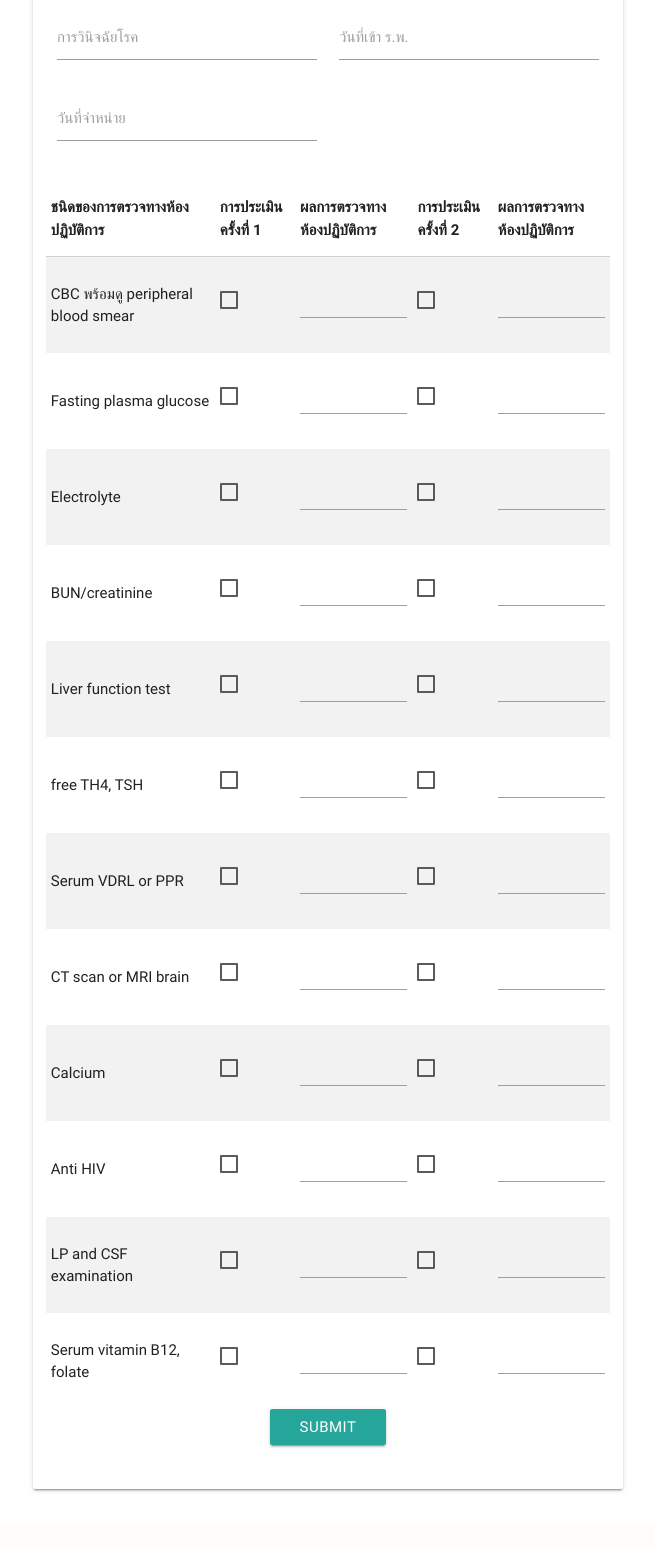
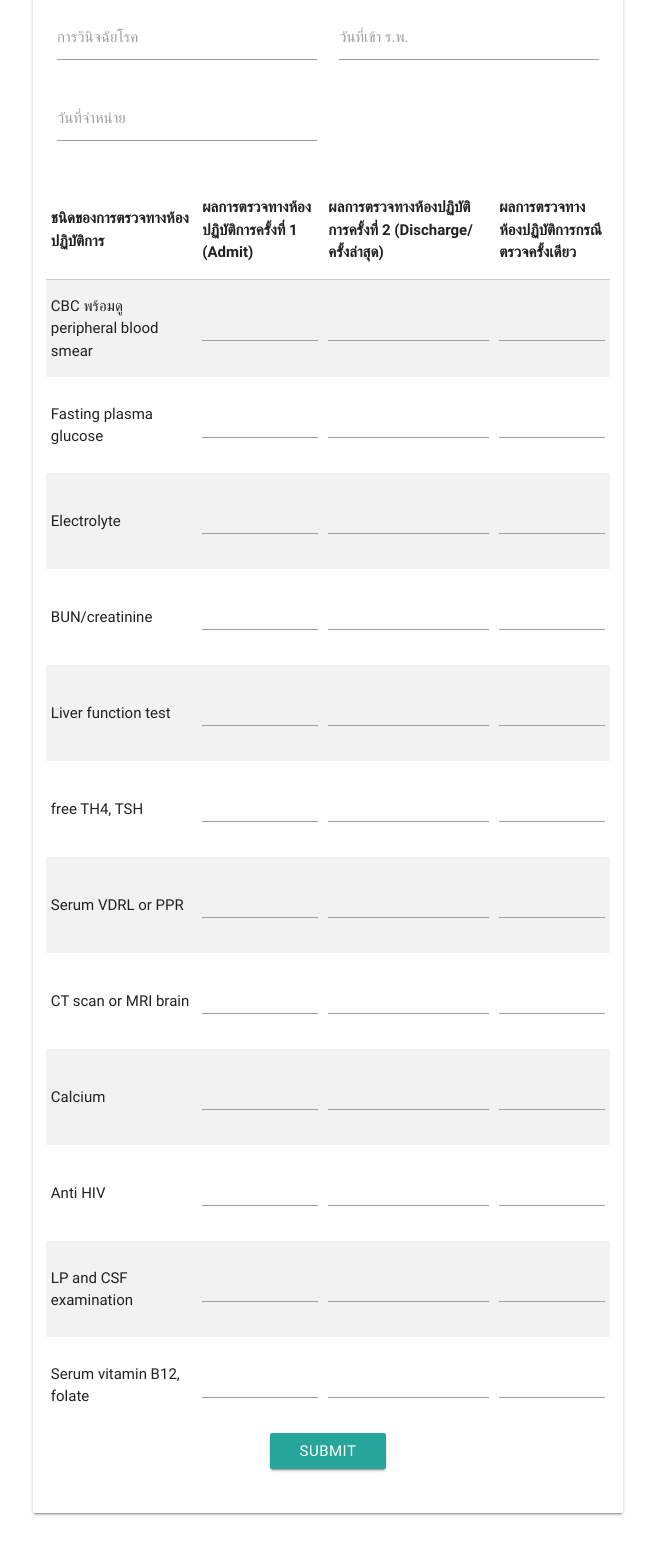
Before and after one commit to likit/aging2, a Flask app: page /partthree in a window 1280 px wide. Shown: the part 301-1849 px from the top of the page, without its empty margins (312-967 px from the left). Before the commit the page ends 1793 px from the top, so only its background shows below. Run offline with Flask 2, Linux system fonts and the light colour scheme; parts of the project's set-up code (start-up, migrations or seed data) failed here and were passed over; some libraries are stand-ins or nearby versions.

Commit message:
added/edited UI and data binding to part3

```diff
--- a/app/templates/part3.html
+++ b/app/templates/part3.html
@@ -11,32 +11,34 @@
                 </div>
                 <div class="row">
                     <div class="input-field col s6">
-                        <input type="text" id="patientName">
+                        <input type="text" id="patientName" data-bind="value: patientName">
                         <label for="patientName">ชื่อ สกุลผู้ป่วย</label>
                     </div>
                     <div class="input-field col s6">
-                        <input type="text" id="patientAge">
+                        <input type="text" id="patientAge" data-bind="value: patientAge">
                         <label for="patientAge">อายุ</label>
                     </div>
                     <div class="input-field col s6">
-                        <input type="text" id="patientHN">
+                        <input type="text" id="patientHN" data-bind="value: patientHN">
                         <label for="patientHN">HN</label>
                     </div>
                     <div class="input-field col s6">
-                        <input type="text" id="patientAN">
+                        <input type="text" id="patientAN" data-bind="value: patientAN">
                         <label for="patientAN">AN</label>
                     </div>
                     <div class="input-field col s6">
-                        <input type="text" id="patientDiag">
+                        <input type="text" id="patientDiag" data-bind="value: patientDiag">
                         <label for="patientDiag">การวินิจฉัยโรค</label>
                     </div>
                     <div class="input-field col s6">
-                        <input type="text" id="patientAdmit">
-                        <label for="patientAdmit">วันที่เข้า ร.พ.</label>
+                        <input type="date" class="datepicker" id="patientAdmitDate"
+                            data-bind="value: patientAdmitDate">
+                        <label for="patientAdmitDate">วันที่เข้า ร.พ.</label>
                     </div>
                     <div class="input-field col s6">
-                        <input type="text" id="patientDischarged">
-                        <label for="patientDischarged">วันที่จำหน่าย</label>
+                        <input type="text" id="patientDischargedDate"
+                            data-bind="value: patientDischargedDate">
+                        <label for="patientDischargedDate">วันที่จำหน่าย</label>
                     </div>
                 </div>
                 <div class="row">
@@ -44,215 +46,190 @@
                         <thead>
                             <tr>
                                 <th>ชนิดของการตรวจทางห้องปฏิบัติการ</th>
-                                <th>การประเมินครั้งที่ 1</th>
-                                <th>ผลการตรวจทางห้องปฏิบัติการ</th>
-                                <th>การประเมินครั้งที่ 2</th>
-                                <th>ผลการตรวจทางห้องปฏิบัติการ</th>
+                                <th>ผลการตรวจทางห้องปฏิบัติการครั้งที่ 1 (Admit)</th>
+                                <th>ผลการตรวจทางห้องปฏิบัติการครั้งที่ 2 (Discharge/ครั้งล่าสุด)</th>
+                                <th>ผลการตรวจทางห้องปฏิบัติการกรณีตรวจครั้งเดียว</th>
                             </tr>
                         </thead>
                         <tbody>
                             <tr>
                                 <td>CBC พร้อมดู peripheral blood smear</td>
                                 <td>
-                                    <input type="checkbox" id="lab-1-1-chk">
-                                    <label for="lab-1-1-chk"></label>
+                                    <input type="text" id="lab-1-1"
+                                        data-bind="value: lab1_1">
                                 </td>
                                 <td>
-                                    <input type="text" id="lab-1-1">
+                                    <input type="text" id="lab-1-2"
+                                        data-bind="value: lab1_2">
                                 </td>
                                 <td>
-                                    <input type="checkbox" id="lab-1-2-chk">
-                                    <label for="lab-1-2-chk"></label>
-                                </td>
-                                <td>
-                                    <input type="text" id="lab-1-2">
+                                    <input type="text" id="lab-1-3"
+                                        data-bind="value: lab1_3">
                                 </td>
                             </tr>
                             <tr>
                                 <td>Fasting plasma glucose</td>
                                 <td>
-                                    <input type="checkbox" id="lab-2-1-chk">
-                                    <label for="lab-2-1-chk"></label>
+                                    <input type="text" id="lab-2-1"
+                                        data-bind="value: lab2_1">
                                 </td>
                                 <td>
-                                    <input type="text" id="lab-2-1">
+                                    <input type="text" id="lab-2-2"
+                                        data-bind="value: lab2_2">
                                 </td>
                                 <td>
-                                    <input type="checkbox" id="lab-2-2-chk">
-                                    <label for="lab-2-2-chk"></label>
-                                </td>
-                                <td>
-                                    <input type="text" id="lab-2-2">
+                                    <input type="text" id="lab-2-3"
+                                        data-bind="value: lab2_3">
                                 </td>
                             </tr>
                             <tr>
                                 <td>Electrolyte</td>
                                 <td>
-                                    <input type="checkbox" id="lab-3-1-chk">
-                                    <label for="lab-3-1-chk"></label>
+                                    <input type="text" id="lab-3-1"
+                                        data-bind="value: lab3_1">
                                 </td>
                                 <td>
-                                    <input type="text" id="lab-3-1">
+                                    <input type="text" id="lab-3-2"
+                                        data-bind="value: lab3_2">
                                 </td>
                                 <td>
-                                    <input type="checkbox" id="lab-3-2-chk">
-                                    <label for="lab-3-2-chk"></label>
-                                </td>
-                                <td>
-                                    <input type="text" id="lab-3-2">
+                                    <input type="text" id="lab-3-3"
+                                        data-bind="value: lab3_3">
                                 </td>
                             </tr>
                             <tr>
                                 <td>BUN/creatinine</td>
                                 <td>
-                                    <input type="checkbox" id="lab-4-1-chk">
-                                    <label for="lab-4-1-chk"></label>
+                                    <input type="text" id="lab-4-1"
+                                        data-bind="value: lab4_1">
                                 </td>
                                 <td>
-                                    <input type="text" id="lab-4-1">
+                                    <input type="text" id="lab-4-2"
+                                        data-bind="value: lab4_2">
                                 </td>
                                 <td>
-                                    <input type="checkbox" id="lab-4-2-chk">
-                                    <label for="lab-4-2-chk"></label>
-                                </td>
-                                <td>
-                                    <input type="text" id="lab-4-2">
+                                    <input type="text" id="lab-4-3"
+                                        data-bind="value: lab4_3">
                                 </td>
                             </tr>
                             <tr>
                                 <td>Liver function test</td>
                                 <td>
-                                    <input type="checkbox" id="lab-5-1-chk">
-                                    <label for="lab-5-1-chk"></label>
+                                    <input type="text" id="lab-5-1"
+                                        data-bind="value: lab5_1">
                                 </td>
                                 <td>
-                                    <input type="text" id="lab-5-1">
+                                    <input type="text" id="lab-5-2"
+                                        data-bind="value: lab5_2">
                                 </td>
                                 <td>
-                                    <input type="checkbox" id="lab-5-2-chk">
-                                    <label for="lab-5-2-chk"></label>
-                                </td>
-                                <td>
-                                    <input type="text" id="lab-5-2">
+                                    <input type="text" id="lab-5-3"
+                                        data-bind="value: lab5_3">
                                 </td>
                             </tr>
                             <tr>
                                 <td>free TH4, TSH</td>
                                 <td>
-                                    <input type="checkbox" id="lab-6-1-chk">
-                                    <label for="lab-6-1-chk"></label>
+                                    <input type="text" id="lab-6-1"
+                                        data-bind="value: lab6_1">
                                 </td>
                                 <td>
-                                    <input type="text" id="lab-6-1">
+                                    <input type="text" id="lab-6-2"
+                                        data-bind="value: lab6_2">
                                 </td>
                                 <td>
-                                    <input type="checkbox" id="lab-6-2-chk">
-                                    <label for="lab-6-2-chk"></label>
-                                </td>
-                                <td>
-                                    <input type="text" id="lab-6-2">
+                                    <input type="text" id="lab-6-3"
+                                        data-bind="value: lab6_3">
                                 </td>
                             </tr>
                             <tr>
                                 <td>Serum VDRL or PPR</td>
                                 <td>
-                                    <input type="checkbox" id="lab-7-1-chk">
-                                    <label for="lab-7-1-chk"></label>
+                                    <input type="text" id="lab-7-1"
+                                        data-bind="value: lab7_1">
                                 </td>
                                 <td>
-                                    <input type="text" id="lab-7-1">
+                                    <input type="text" id="lab-7-2"
+                                        data-bind="value: lab7_2">
                                 </td>
                                 <td>
-                                    <input type="checkbox" id="lab-7-2-chk">
-                                    <label for="lab-7-2-chk"></label>
-                                </td>
-                                <td>
-                                    <input type="text" id="lab-7-2">
+                                    <input type="text" id="lab-7-3"
+                                        data-bind="value: lab7_3">
                                 </td>
                             </tr>
                             <tr>
                                 <td>CT scan or MRI brain</td>
                                 <td>
-                                    <input type="checkbox" id="lab-8-1-chk">
-                                    <label for="lab-8-1-chk"></label>
+                                    <input type="text" id="lab-8-1"
+                                        data-bind="value: lab8_1">
                                 </td>
                                 <td>
-                                    <input type="text" id="lab-8-1">
+                                    <input type="text" id="lab-8-2"
+                                        data-bind="value: lab8_2">
                                 </td>
                                 <td>
-                                    <input type="checkbox" id="lab-8-2-chk">
-                                    <label for="lab-8-2-chk"></label>
-                                </td>
-                                <td>
-                                    <input type="text" id="lab-8-2">
+                                    <input type="text" id="lab-8-3"
+                                        data-bind="value: lab8_3">
                                 </td>
                             </tr>
                             <tr>
                                 <td>Calcium</td>
                                 <td>
-                                    <input type="checkbox" id="lab-9-1-chk">
-                                    <label for="lab-9-1-chk"></label>
+                                    <input type="text" id="lab-9-1"
+                                        data-bind="value: lab9_1">
                                 </td>
                                 <td>
-                                    <input type="text" id="lab-9-1">
+                                    <input type="text" id="lab-9-2"
+                                        data-bind="value: lab9_2">
                                 </td>
                                 <td>
-                                    <input type="checkbox" id="lab-9-2-chk">
-                                    <label for="lab-9-2-chk"></label>
-                                </td>
-                                <td>
-                                    <input type="text" id="lab-9-2">
+                                    <input type="text" id="lab-9-3"
+                                        data-bind="value: lab9_3">
                                 </td>
                             </tr>
                             <tr>
                                 <td>Anti HIV</td>
                                 <td>
-                                    <input type="checkbox" id="lab-10-1-chk">
-                                    <label for="lab-10-1-chk"></label>
+                                    <input type="text" id="lab-10-1"
+                                        data-bind="value: lab10_1">
                                 </td>
                                 <td>
-                                    <input type="text" id="lab-10-1">
+                                    <input type="text" id="lab-10-2"
+                                        data-bind="value: lab10_2">
                                 </td>
                                 <td>
-                                    <input type="checkbox" id="lab-10-2-chk">
-                                    <label for="lab-10-2-chk"></label>
-                                </td>
-                                <td>
-                                    <input type="text" id="lab-10-2">
+                                    <input type="text" id="lab-10-3"
+                                        data-bind="value: lab10_3">
                                 </td>
                             </tr>
                             <tr>
                                 <td>LP and CSF examination</td>
                                 <td>
-                                    <input type="checkbox" id="lab-11-1-chk">
-                                    <label for="lab-11-1-chk"></label>
+                                    <input type="text" id="lab-11-1"
+                                        data-bind="value: lab11_1">
                                 </td>
                                 <td>
-                                    <input type="text" id="lab-11-1">
+                                    <input type="text" id="lab-11-2"
+                                        data-bind="value: lab11_2">
                                 </td>
                                 <td>
-                                    <input type="checkbox" id="lab-11-2-chk">
-                                    <label for="lab-11-2-chk"></label>
-                                </td>
-                                <td>
-                                    <input type="text" id="lab-11-2">
+                                    <input type="text" id="lab-11-3"
+                                        data-bind="value: lab11_3">
                                 </td>
                             </tr>
                             <tr>
                                 <td>Serum vitamin B12, folate</td>
                                 <td>
-                                    <input type="checkbox" id="lab-12-1-chk">
-                                    <label for="lab-12-1-chk"></label>
+                                    <input type="text" id="lab-12-1"
+                                        data-bind="value: lab12_1">
                                 </td>
                                 <td>
-                                    <input type="text" id="lab-12-1">
+                                    <input type="text" id="lab-12-2"
+                                        data-bind="value: lab12_2">
                                 </td>
                                 <td>
-                                    <input type="checkbox" id="lab-12-2-chk">
-                                    <label for="lab-12-2-chk"></label>
-                                </td>
-                                <td>
-                                    <input type="text" id="lab-12-2">
+                                    <input type="text" id="lab-12-2"
+                                        data-bind="value: lab12_3">
                                 </td>
                             </tr>
                         </tbody>
```
Also changed, not shown: app/static/js/app.js (+43 -0 lines).
